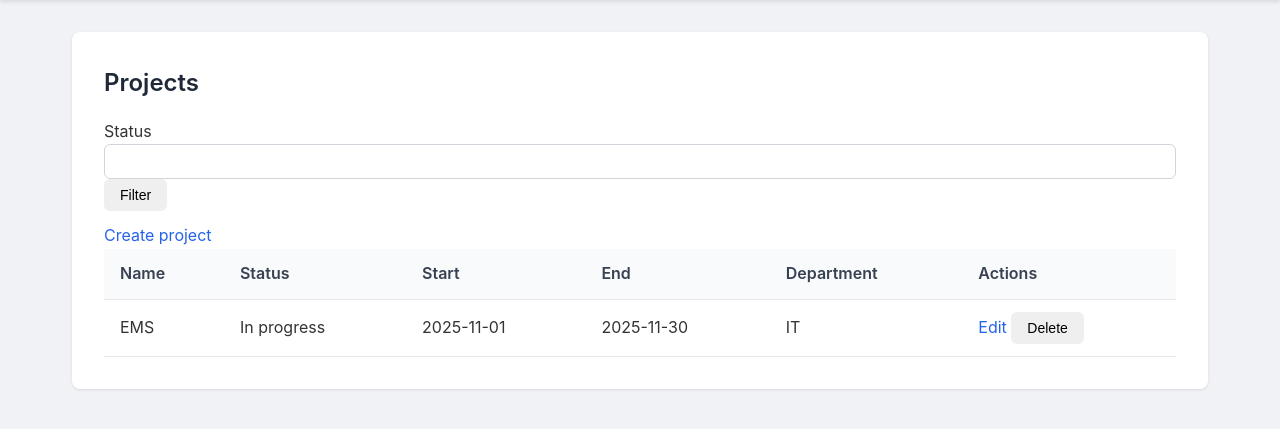
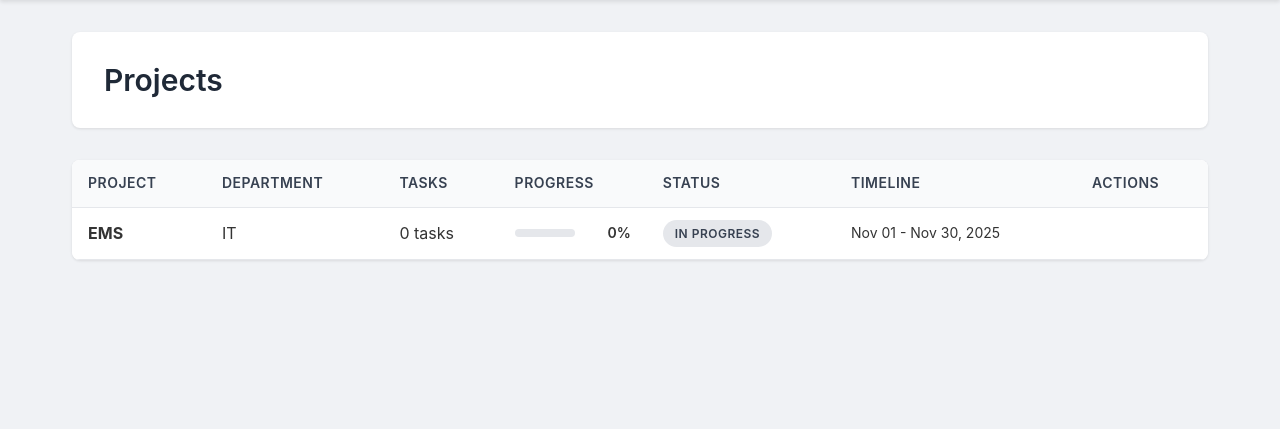
Before and after one commit to mouktikzz/Enterprise-Management-System, a Flask app: page /projects/ in a window 1280 px wide. Shown: the part 118-547 px from the top of the page. Run offline with Flask 3, Linux system fonts and the light colour scheme.

Commit message:
Enhance admin dashboard and project display with new features
Update dashboard to conditionally display administrative counts. Modify task editing to handle empty project_id and assigned_to values, and correctly set due_date to None if not provided. Refactor project list template to improve UI, add progress visualization, and conditional rendering of admin actions.

Replit-Commit-Author: Agent
Replit-Commit-Session-Id: e9519429-f985-41fb-8443-915003edc62e
Replit-Commit-Checkpoint-Type: intermediate_checkpoint
Replit-Commit-Event-Id: 34f8dd63-296f-4b7d-8ad0-526678fe9c92
Replit-Commit-Screenshot-Url: https://storage.googleapis.com/screenshot-production-us-central1/6dc4f8e9-0940-4748-a7a7-dbe3321051a8/e9519429-f985-41fb-8443-915003edc62e/DsGTC6V

```diff
--- a/app/templates/projects/list.html
+++ b/app/templates/projects/list.html
@@ -1,39 +1,73 @@
 {% extends "base.html" %}
 {% block content %}
-<section>
+<div class="page-header">
   <h2>Projects</h2>
-  <form method="get" style="margin-bottom:12px">
-    <label>Status
-      <input name="status" value="{{ status }}">
-    </label>
-    <button type="submit">Filter</button>
-  </form>
-  <p><a href="{{ url_for('projects.create_project') }}">Create project</a></p>
-  {% if items %}
+  {% if current_user.is_authenticated and current_user.is_admin() %}
+    <a href="{{ url_for('projects.create_project') }}" class="btn btn-primary">+ Create Project</a>
+  {% endif %}
+</div>
+
+{% if items %}
+<div class="table">
   <table>
     <thead>
-      <tr><th>Name</th><th>Status</th><th>Start</th><th>End</th><th>Department</th><th>Actions</th></tr>
+      <tr>
+        <th>Project</th>
+        <th>Department</th>
+        <th>Tasks</th>
+        <th>Progress</th>
+        <th>Status</th>
+        <th>Timeline</th>
+        <th>Actions</th>
+      </tr>
     </thead>
     <tbody>
       {% for p in items %}
       <tr>
-        <td>{{ p.name }}</td>
-        <td>{{ p.status or '' }}</td>
-        <td>{{ p.start_date or '' }}</td>
-        <td>{{ p.end_date or '' }}</td>
-        <td>{{ p.department.name if p.department else '' }}</td>
+        <td><strong>{{ p.name }}</strong></td>
+        <td>{{ p.department.name if p.department else '-' }}</td>
+        <td>{{ p.tasks|length }} tasks</td>
         <td>
-          <a href="{{ url_for('projects.edit_project', id=p.id) }}">Edit</a>
-          <form action="{{ url_for('projects.delete_project', id=p.id) }}" method="post" style="display:inline">
-            <button type="submit">Delete</button>
-          </form>
+          <div style="display: flex; align-items: center; gap: 0.5rem;">
+            <div style="flex: 1; background: #e5e7eb; border-radius: 9999px; height: 8px; overflow: hidden;">
+              <div style="background: {% if p.get_completion_percentage() == 100 %}#10b981{% elif p.get_completion_percentage() > 60 %}#3b82f6{% elif p.get_completion_percentage() > 30 %}#f59e0b{% else %}#ef4444{% endif %}; height: 100%; width: {{ p.get_completion_percentage() }}%; transition: width 0.3s;"></div>
+            </div>
+            <span style="font-weight: 600; font-size: 0.875rem; min-width: 3rem; text-align: right;">{{ p.get_completion_percentage() }}%</span>
+          </div>
+        </td>
+        <td>
+          {% if p.status %}
+            <span class="badge badge-{% if p.status == 'completed' %}success{% elif p.status == 'active' or p.status == 'in_progress' %}info{% else %}secondary{% endif %}">
+              {{ p.status|title }}
+            </span>
+          {% else %}
+            <span class="badge badge-secondary">N/A</span>
+          {% endif %}
+        </td>
+        <td style="font-size: 0.875rem;">
+          {% if p.start_date and p.end_date %}
+            {{ p.start_date.strftime('%b %d') }} - {{ p.end_date.strftime('%b %d, %Y') }}
+          {% elif p.start_date %}
+            Started: {{ p.start_date.strftime('%b %d, %Y') }}
+          {% else %}
+            -
+          {% endif %}
+        </td>
+        <td>
+          {% if current_user.is_authenticated and current_user.is_admin() %}
+            <a href="{{ url_for('projects.edit_project', id=p.id) }}" class="btn btn-sm btn-warning">Edit</a>
+            <form action="{{ url_for('projects.delete_project', id=p.id) }}" method="post" style="display:inline" onsubmit="return confirm('Delete this project?');">
+              <button type="submit" class="btn btn-sm btn-danger">Delete</button>
+            </form>
+          {% endif %}
         </td>
       </tr>
       {% endfor %}
     </tbody>
   </table>
-  {% else %}
-  <p>No projects yet.</p>
-  {% endif %}
-</section>
+</div>
+{% else %}
+<p class="empty-state">No projects found. {% if current_user.is_authenticated and current_user.is_admin() %}<a href="{{ url_for('projects.create_project') }}">Create one now</a>{% endif %}</p>
+{% endif %}
+
 {% endblock %}
```
Also changed, not shown: app/blueprints/dashboard/routes.py (+8 -4 lines), app/blueprints/tasks/routes.py (+9 -2 lines).
